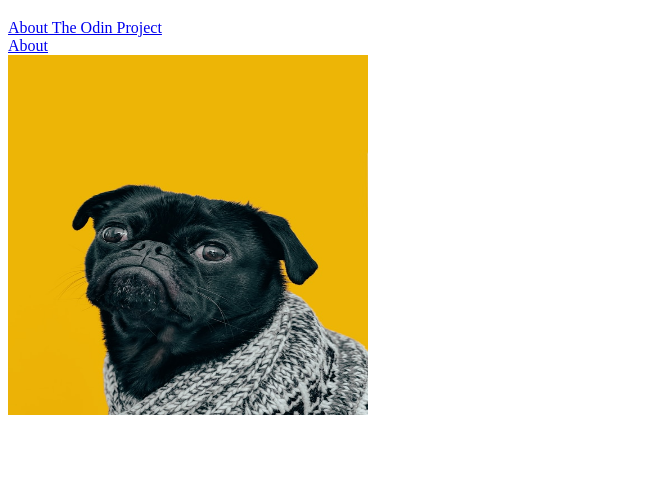
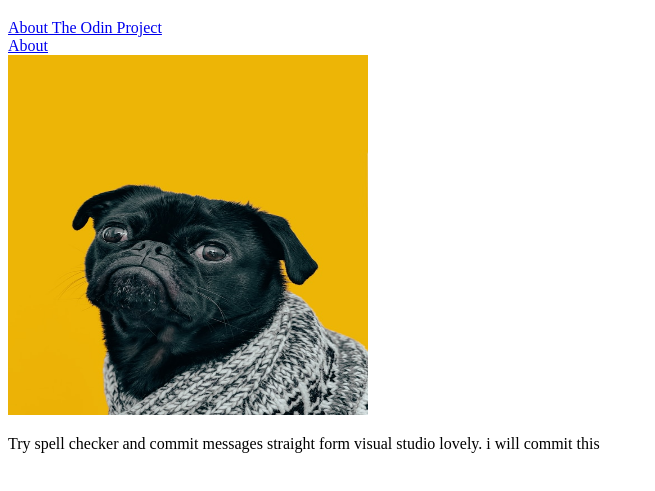
Before and after one commit to juancanales5019/git_test, a plain HTML site: page odin-links-and-images/index.html in a window 1280 px wide. Shown: the part 61-552 px from the top of the page, without its empty margins (0-655 px from the left). Drawn offline with Linux system fonts and the light colour scheme.

Commit message:
Passing the lesson about commit messages
now I now how to do it straight from visual studio
and with checked spelling using and extension for
multiline comments.

```diff
--- a/odin-links-and-images/index.html
+++ b/odin-links-and-images/index.html
@@ -11,5 +11,6 @@
     <a href="https://www.theodinproject.com/about" target="_blank" rel="noopener noreferrer">About The Odin Project</a><br>
     <a href="./pages/about.html">About</a><br>
     <img src="./images/dog.jpg" alt="dog" height="360" width="360">
+    <P>Try spell checker and commit messages straight form visual studio lovely. i will commit this </P>
 </body>
 </html>
```
